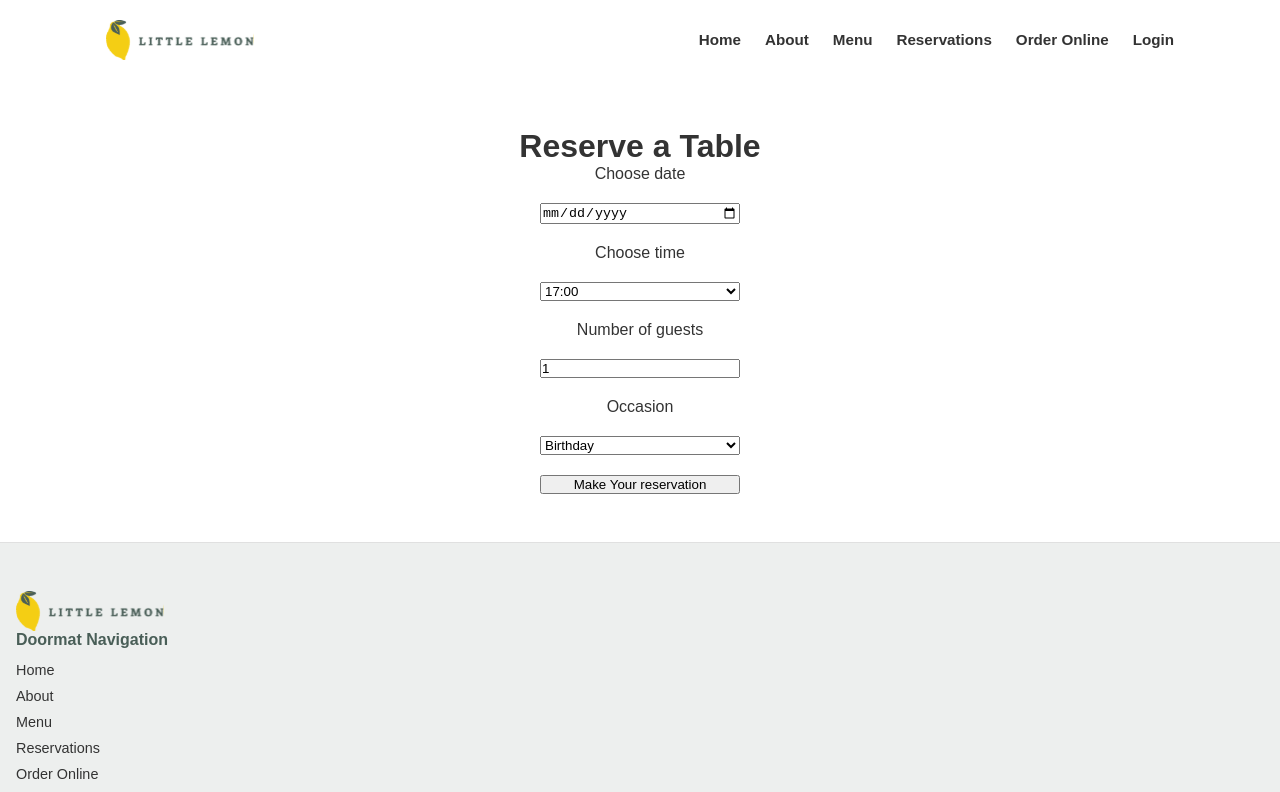
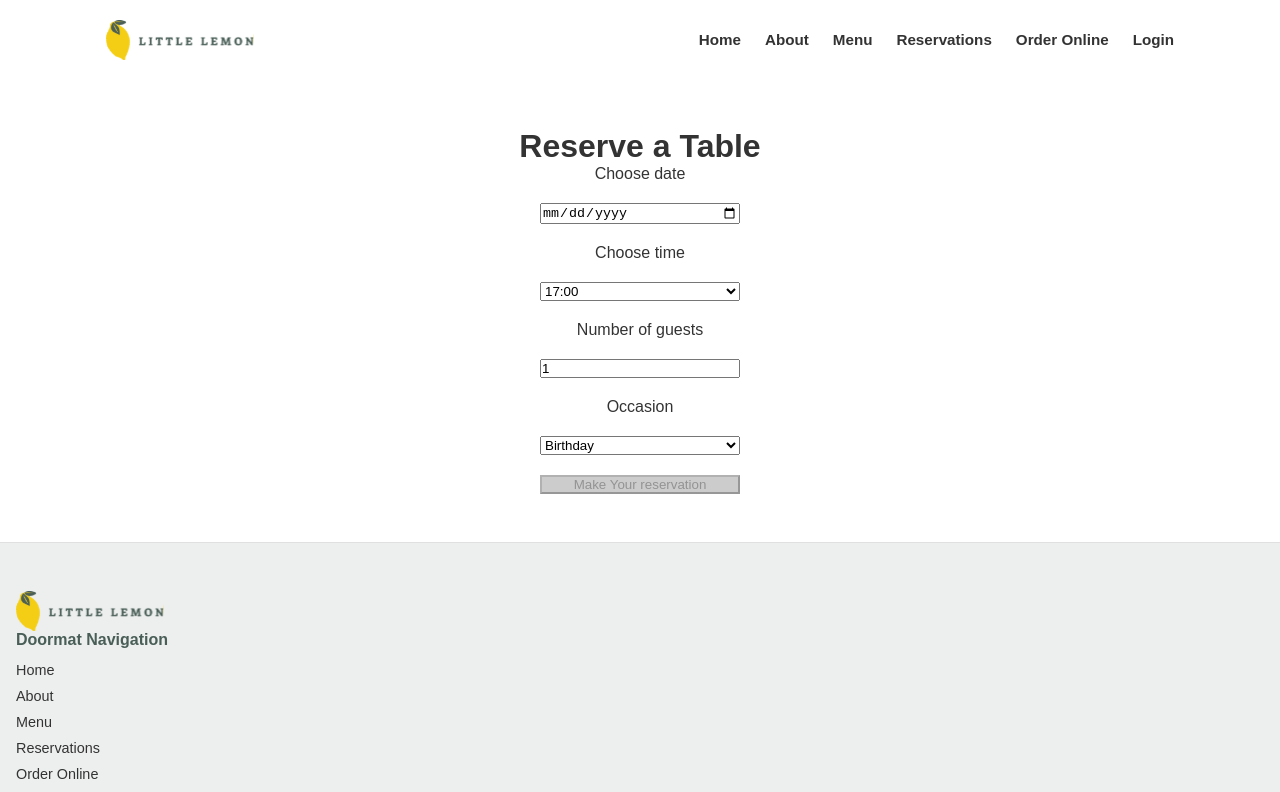
Before and after one commit to bibashmanjusubedi/little-lemon, a React (Create React App) app: page /booking in a window 1280 px wide. Shown: the top 792 px of the page. Built offline with nearby package versions, Linux system fonts and the light colour scheme.

Commit message:
Form Validation Submission unit tests passed

```diff
--- a/src/components/BookingForm.js
+++ b/src/components/BookingForm.js
@@ -2,11 +2,11 @@ import React, { useState, useEffect } from 'react';
 
 function BookingForm({ availableTimes, dispatch }) {
   const [date, setDate] = useState('');
-  const [time, setTime] = useState(availableTimes[0] || '');
+  const [time, setTime] = useState('');
   const [guests, setGuests] = useState(1);
   const [occasion, setOccasion] = useState('Birthday');
 
-  // Update default time if availableTimes changes/loads
+  // Set default time when availableTimes loads
   useEffect(() => {
     if (availableTimes && availableTimes.length > 0) {
       setTime(availableTimes[0]);
@@ -19,18 +19,40 @@ function BookingForm({ availableTimes, dispatch }) {
     dispatch({ type: 'UPDATE_TIMES', payload: selectedDate });
   };
 
+  // Step 2: Client-side validation logic
+  const isFormValid = () => {
+    return (
+      date !== '' &&
+      time !== '' &&
+      guests >= 1 &&
+      guests <= 10 &&
+      occasion !== ''
+    );
+  };
+
   const handleSubmit = (e) => {
     e.preventDefault();
-    console.log('Reservation Submitted:', { date, time, guests, occasion });
+    if (isFormValid()) {
+      console.log('Reservation Submitted:', { date, time, guests, occasion });
+      alert('Reservation successful!');
+    }
   };
 
+  // Get today's date in YYYY-MM-DD format for HTML5 min attribute
+  const today = new Date().toISOString().split('T')[0];
+
   return (
-    <form style={{ display: 'grid', maxWidth: '200px', gap: '20px', margin: '0 auto' }} onSubmit={handleSubmit}>
+    <form
+      style={{ display: 'grid', maxWidth: '200px', gap: '20px', margin: '0 auto' }}
+      onSubmit={handleSubmit}
+    >
+      {/* Step 1: HTML5 Validation (required, min date) */}
       <label htmlFor="res-date">Choose date</label>
       <input
         type="date"
         id="res-date"
         value={date}
+        min={today}
         onChange={handleDateChange}
         required
       />
@@ -40,6 +62,7 @@ function BookingForm({ availableTimes, dispatch }) {
         id="res-time"
         value={time}
         onChange={(e) => setTime(e.target.value)}
+        required
       >
         {availableTimes.map((availableTime) => (
           <option key={availableTime} value={availableTime}>
@@ -48,6 +71,7 @@ function BookingForm({ availableTimes, dispatch }) {
         ))}
       </select>
 
+      {/* Step 1: HTML5 Validation (min, max, required) */}
       <label htmlFor="guests">Number of guests</label>
       <input
         type="number"
@@ -56,7 +80,8 @@ function BookingForm({ availableTimes, dispatch }) {
         max="10"
         id="guests"
         value={guests}
-        onChange={(e) => setGuests(e.target.value)}
+        onChange={(e) => setGuests(Number(e.target.value))}
+        required
       />
 
       <label htmlFor="occasion">Occasion</label>
@@ -64,12 +89,22 @@ function BookingForm({ availableTimes, dispatch }) {
         id="occasion"
         value={occasion}
         onChange={(e) => setOccasion(e.target.value)}
+        required
       >
         <option value="Birthday">Birthday</option>
         <option value="Anniversary">Anniversary</option>
       </select>
 
-      <input type="submit" value="Make Your reservation" />
+      {/* Step 2: Disable button if form is invalid */}
+      <input
+        type="submit"
+        value="Make Your reservation"
+        disabled={!isFormValid()}
+        style={{
+          backgroundColor: !isFormValid() ? '#cccccc' : '#f4ce14',
+          cursor: !isFormValid() ? 'not-allowed' : 'pointer'
+        }}
+      />
     </form>
   );
 }
--- a/src/components/Main.js
+++ b/src/components/Main.js
@@ -5,9 +5,9 @@ import BookingPage from './BookingPage';
 
 export function initializeTimes() {
   const today = new Date();
-  // Check window.fetchAPI safely at runtime, with a default fallback for tests
   if (typeof window !== 'undefined' && typeof window.fetchAPI === 'function') {
-    return window.fetchAPI(today);
+    const times = window.fetchAPI(today);
+    if (times) return times;
   }
   return ['17:00', '18:00', '19:00', '20:00', '21:00', '22:00'];
 }
@@ -17,9 +17,17 @@ export function updateTimes(state, action) {
     case 'UPDATE_TIMES':
       const selectedDate = new Date(action.payload);
       if (typeof window !== 'undefined' && typeof window.fetchAPI === 'function') {
-        return window.fetchAPI(selectedDate);
+        const times = window.fetchAPI(selectedDate);
+        if (times) return times;
       }
-      return ['17:00', '18:00', '19:00', '20:00', '21:00', '22:00'];
+      return [
+        '17:00',
+        '18:00',
+        '19:00',
+        '20:00',
+        '21:00',
+        '22:00'
+      ];
     default:
       return state;
   }
```
Also changed, not shown: 1 other file (tests, documents, lock files or other folders).
